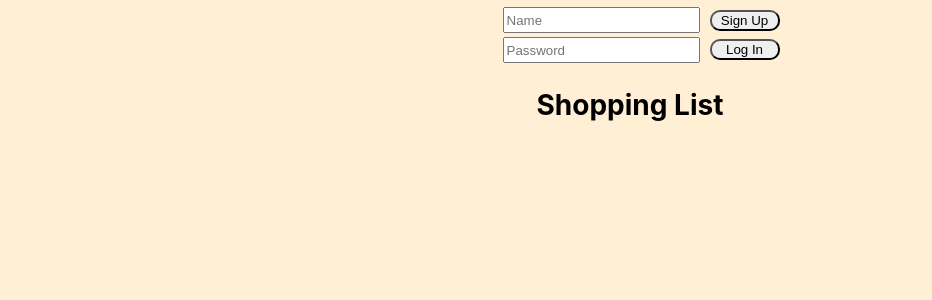
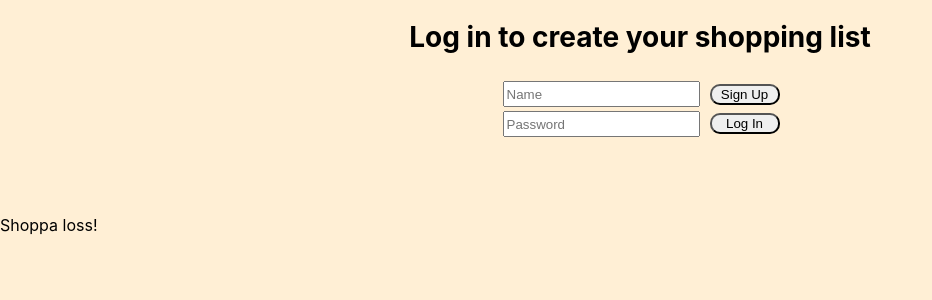
Before and after one commit to LisaStur/shopping-list, a React (Create React App) app: page / in a window 1280 px wide. Shown: the top 300 px of the page, without its empty margins (0-932 px from the left). Built offline with nearby package versions, Linux system fonts and the light colour scheme.

Commit message:
Logout and updated the page name to create a component for the shopping list instead

```diff
--- a/src/App.js
+++ b/src/App.js
@@ -1,7 +1,7 @@
 import { Provider } from 'react-redux'
 import { configureStore, combineReducers } from '@reduxjs/toolkit'
 import { user } from './reducers/user'
-import { ShoppingList } from './pages/ShoppingList'
+import { Home } from './pages/Home'
 
 const reducer = combineReducers({ user: user.reducer })
 const store = configureStore({ reducer })
@@ -9,7 +9,7 @@ const store = configureStore({ reducer })
 const App = () => {
   return (
     <Provider store={store}>
-        <ShoppingList />
+      <Home />
     </Provider>
 
   )
--- a/src/components/Login.js
+++ b/src/components/Login.js
@@ -10,6 +10,7 @@ export const Login = () => {
   const dispatch = useDispatch()
   const [name, setName] = useState('')
   const [password, setPassword] = useState('')
+  const accessToken = useSelector(store => store.user.login.accessToken)
   const returnError = useSelector (store => store.user.login.errorMessage)
   const errorCreateUser = returnError === 'Could not create user'
   const errorSignIn = returnError === 'User not found'
@@ -53,6 +54,7 @@ export const Login = () => {
 
   return (
     <LoginSection>
+      {!accessToken &&
             <ErrorMessageSection>
             <SignupLoginSection>
             <InputSection>
@@ -70,7 +72,8 @@ export const Login = () => {
             </SignupLoginSection>
             {errorCreateUser && 'Could not create user, please try another username.'}
             {errorSignIn && 'Wrong username or password? Please try again.'}
-      </ErrorMessageSection>
+            </ErrorMessageSection> }
+
     </LoginSection>
   )
 }
--- /dev/null
+++ b/src/components/Logout.js
@@ -0,0 +1,32 @@
+import React from 'react'
+import { useDispatch, useSelector } from 'react-redux'
+import styled from 'styled-components'
+import { user } from '../reducers/user'
+
+
+export const Logout = () => {
+  const dispatch = useDispatch()
+  const accessToken = useSelector(store => store.user.login.accessToken)
+
+  const handleLogout = () => {
+    dispatch(user.actions.setAccessToken({ accessToken: null }))
+    dispatch(user.actions.setUserId({ userId: 0 }))
+   }
+
+    return (
+      <LogoutSection>
+        {accessToken && <Button type='submit' onClick={handleLogout}>Log Out</Button>}
+      </LogoutSection>
+
+    )
+}
+
+const LogoutSection = styled.div`
+  margin: 30px;
+`
+const Button = styled.button`
+  width: 70px;
+  margin: 2px 0 2px 20px;
+  border-radius: 10px;
+  cursor: pointer;
+`
--- /dev/null
+++ b/src/components/ShoppingList.js
@@ -0,0 +1,8 @@
+import React from 'react'
+
+export const ShoppingList = () => {
+
+  return (
+    <p>Shoppa loss!</p>
+  )
+}
--- a/src/components/Test.js
+++ /dev/null
@@ -1,13 +0,0 @@
-import React from 'react'
-import styled from 'styled-components'
-
-export const Test = () => {
-
-  return (
-    <Checking> test</Checking>
-  )
-}
-
-const Checking = styled.h2`
-  text-align: center;
-`
--- /dev/null
+++ b/src/pages/Home.js
@@ -0,0 +1,38 @@
+import React from 'react'
+import { useSelector } from 'react-redux'
+import styled from 'styled-components'
+import { Login } from '../components/Login'
+import { ShoppingList } from '../components/ShoppingList'
+import { Logout } from '../components/Logout'
+
+export const Home = () => {
+  const accessToken = useSelector(store => store.user.login.accessToken)
+
+  return(
+    <ShoppingSection>
+      {!accessToken && <><Heading>Log in to create your shopping list </Heading></>}
+      <Login />
+      <LoggedInHeader>
+      {accessToken && <Heading>Shopping List</Heading>}
+      <Logout />
+      </LoggedInHeader>
+
+      <ShoppingList />
+    </ShoppingSection>
+  )
+}
+
+const ShoppingSection = styled.section`
+  display: flex;
+  flex-direction: column;
+`
+const Heading = styled.h1`
+  font-size: 28px;
+  text-align: center;
+  margin: 20px;
+`
+const LoggedInHeader = styled.div`
+  display: flex;
+  flex-direction: row;
+  justify-content: center;
+`
--- a/src/pages/ShoppingList.js
+++ /dev/null
@@ -1,27 +0,0 @@
-import React from 'react'
-import { useSelector } from 'react-redux'
-import styled from 'styled-components'
-import { Login } from '../components/Login'
-import { Test } from '../components/Test'
-
-export const ShoppingList = () => {
-  const accessToken = useSelector(store => store.user.login.accessToken)
-
-  return(
-    <ShoppingSection>
-      {!accessToken && <Login />}
-      <Heading>Shopping List</Heading>
-      {accessToken && <Test />}
-    </ShoppingSection>
-  )
-}
-
-const ShoppingSection = styled.section`
-  display: flex;
-  flex-direction: column;
-`
-const Heading = styled.h1`
-  font-size: 28px;
-  text-align: center;
-  margin-left: -20px;
-`
```
Lines whose indentation alone changed are shown as unchanged.
